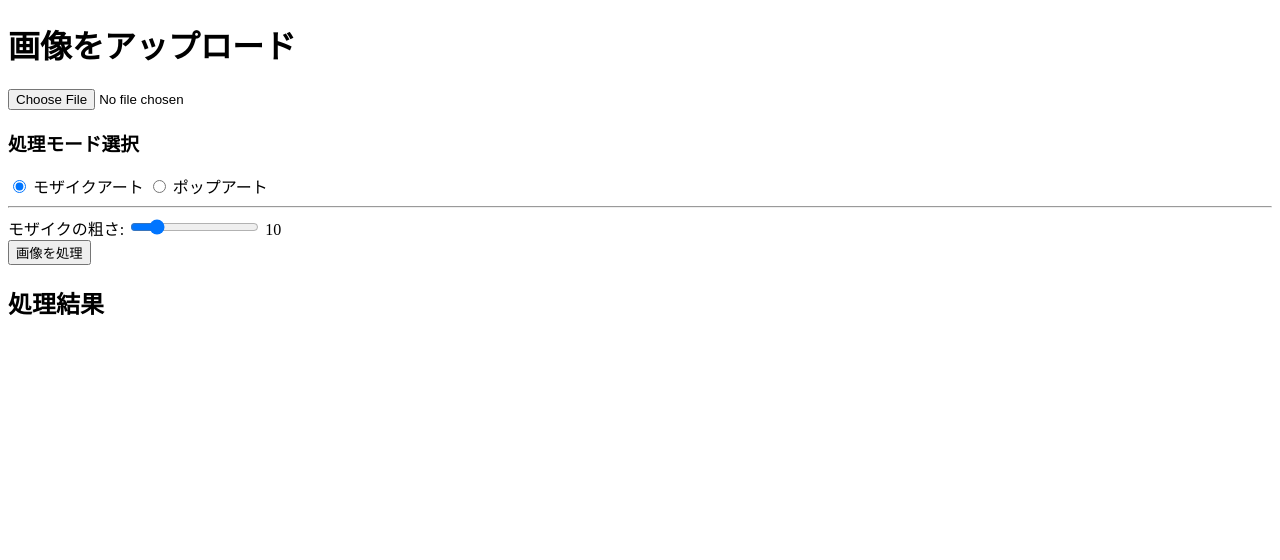
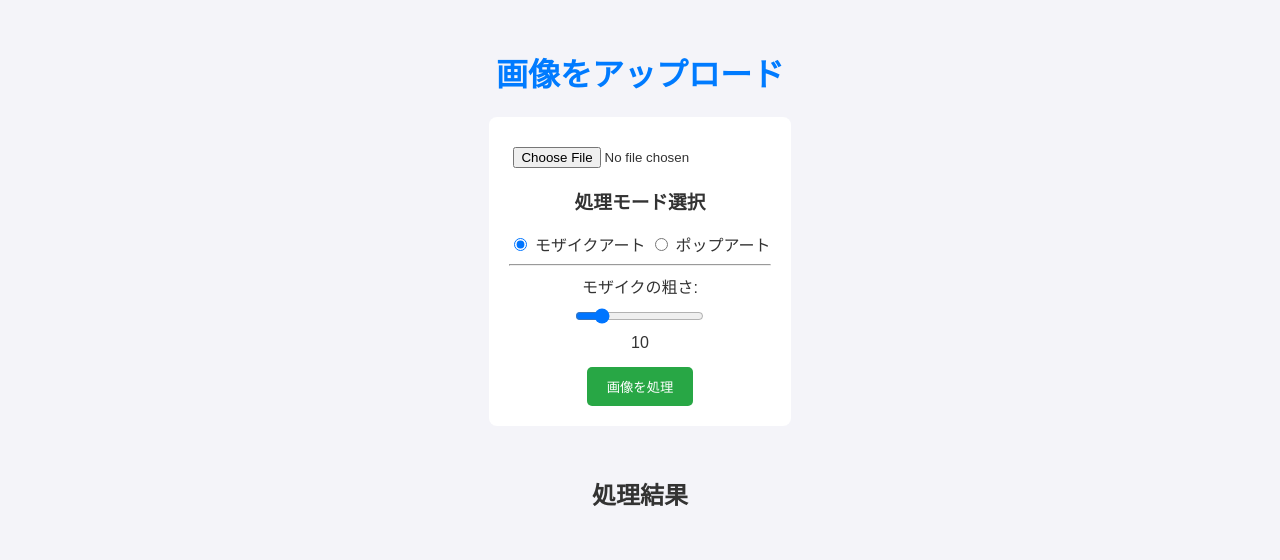
Before and after one commit to grreatmoon/mosaic-app, a Flask app: page / in a window 1280 px wide. Shown: the top 560 px of the page. Run offline with Flask 3, Linux system fonts and the light colour scheme.

Commit message:
styled UI with CSS

```diff
--- a/static/style.css
+++ b/static/style.css
@@ -0,0 +1,62 @@
+body{
+    font-family:Arial,sans-serif;
+    background-color: #f4f4f9;
+    color: #333;
+    text-align:center;
+    padding:20px;
+}
+
+h1{
+    color: #007bff;
+}
+
+#image-form{
+    background: #fff;
+    padding: 20px;
+    border-radius:8px;
+    box-shadow:0 4px 6ps rgba(0,0,0,0.1);
+    display:inline-block;
+    margin-bottom:30px;
+}
+
+input[type="range"],input[type="file"]{
+    display: block;
+    margin: 10px auto;
+}
+
+button{
+    background-color: #28a745;
+    color: white;
+    padding: 10px 20px;
+    border: none;
+    border-radius: 5px;
+    cursor: pointer;
+    margin-top: 15px;
+}
+
+#processed-image {
+    display: block;
+    margin-left:auto;
+    margin-right:auto;
+
+    max-width: 800px;
+    max-height: 80vh;
+    width: auto;
+    height: auto;
+
+    border: 1px solid #ccc;
+    box-shadow: 0 2px 4px rgba(0, 0, 0, 0.1);
+}
+
+#result {
+    text-align: center;
+    margin-top: 30px;
+    max-height: 90vh;
+    overflow: auto;
+}
+
+#time-display {
+    text-align: center;
+    font-weight: bold;
+    margin-bottom: 20px;
+}
--- a/templates/index.html
+++ b/templates/index.html
@@ -3,6 +3,7 @@
 <head>
     <meta charset="UTF-8">
     <title>画像処理 Webアプリ</title>
+    <link rel="stylesheet" href="{{ url_for('static',filename='style.css')}}">
 </head>
 <body>
     <h1>画像をアップロード</h1>
@@ -35,6 +36,7 @@
 
     <h2>処理結果</h2>
     <div id="result">
+        <p id="time-display" style="font-weight: bold; margin-bottom: 10px; display:none;"></p>
         <img id="processed-image" src="" style="max-width: 100%; display: none;"alt="処理結果の画像">
         <!-- display noneで画像を非表示状態にしている -->
     </div>
@@ -46,6 +48,7 @@
             const formData = new FormData(form);
             // 送られてきた全データ(ファイル+粗さor色彩)をformDataに格納
             const imageElement = document.getElementById('processed-image');
+            const timeDisplay = document.getElementById('time-display');
             const resultDiv = document.getElementById('result');
             fetch('/process',{  //fetchで非同期でデータを送信
                 method:'POST',
@@ -62,14 +65,8 @@
                 imageElement.src = data.image_data;  //base64データを直接srcに設定
                 imageElement.style.display = 'block';
                 //処理時間の表示
-                let timeDisplay=document.getElementById('time-display');
-                if(!timeDisplay){
-                    timeDisplay=document.createElement('p');
-                    timeDisplay.id='time-display';
-                    resultDiv.appendChild(timeDisplay);
-                }
                 timeDisplay.textContent=`処理時間: ${data.process_time} 秒`;
-
+                timeDisplay.style.display = 'block'; //表示させる
             })
             .catch(error=>{ //エラー処理はjavaと同じ
                 console.error('Error:',error);
```
